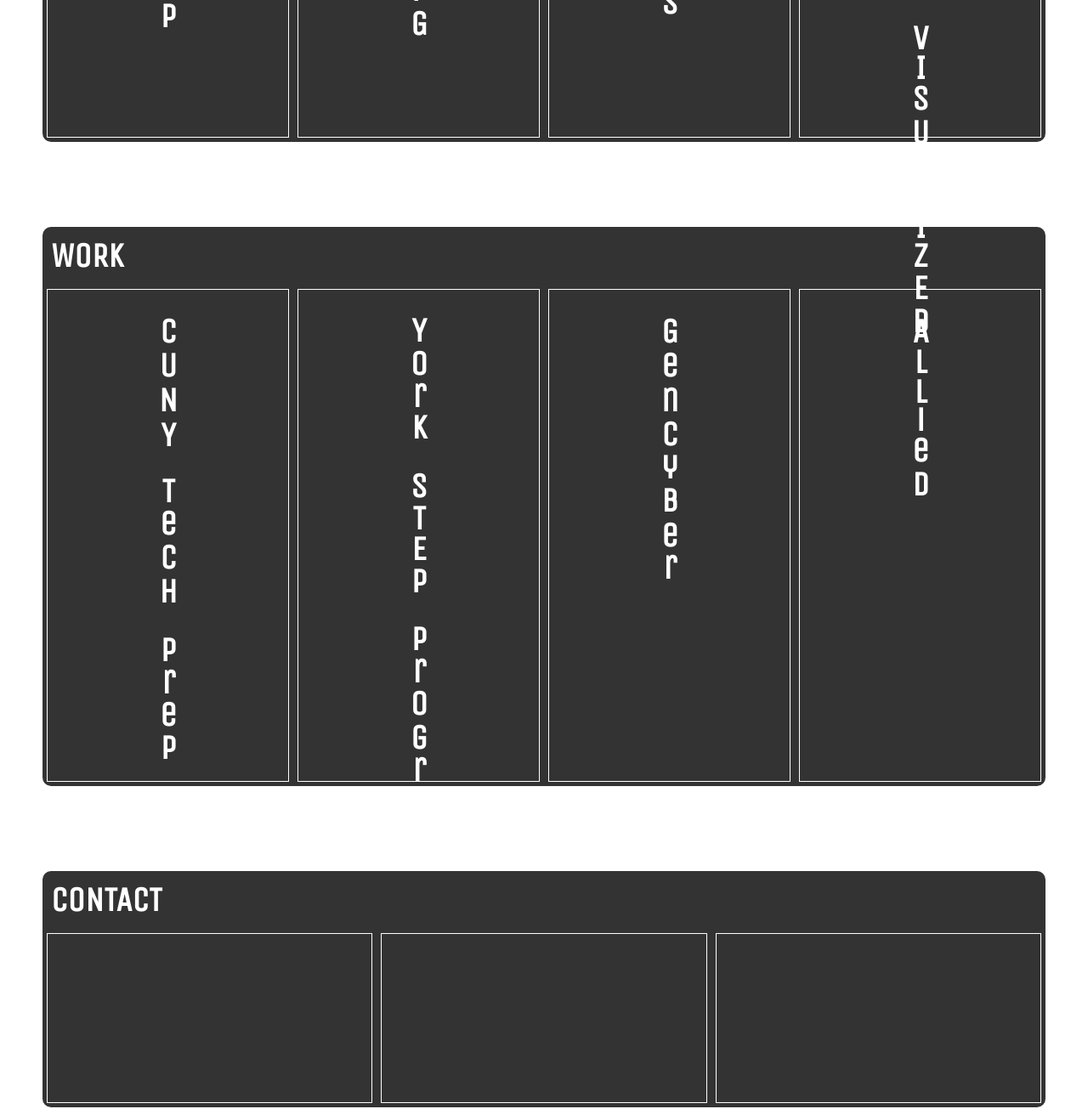
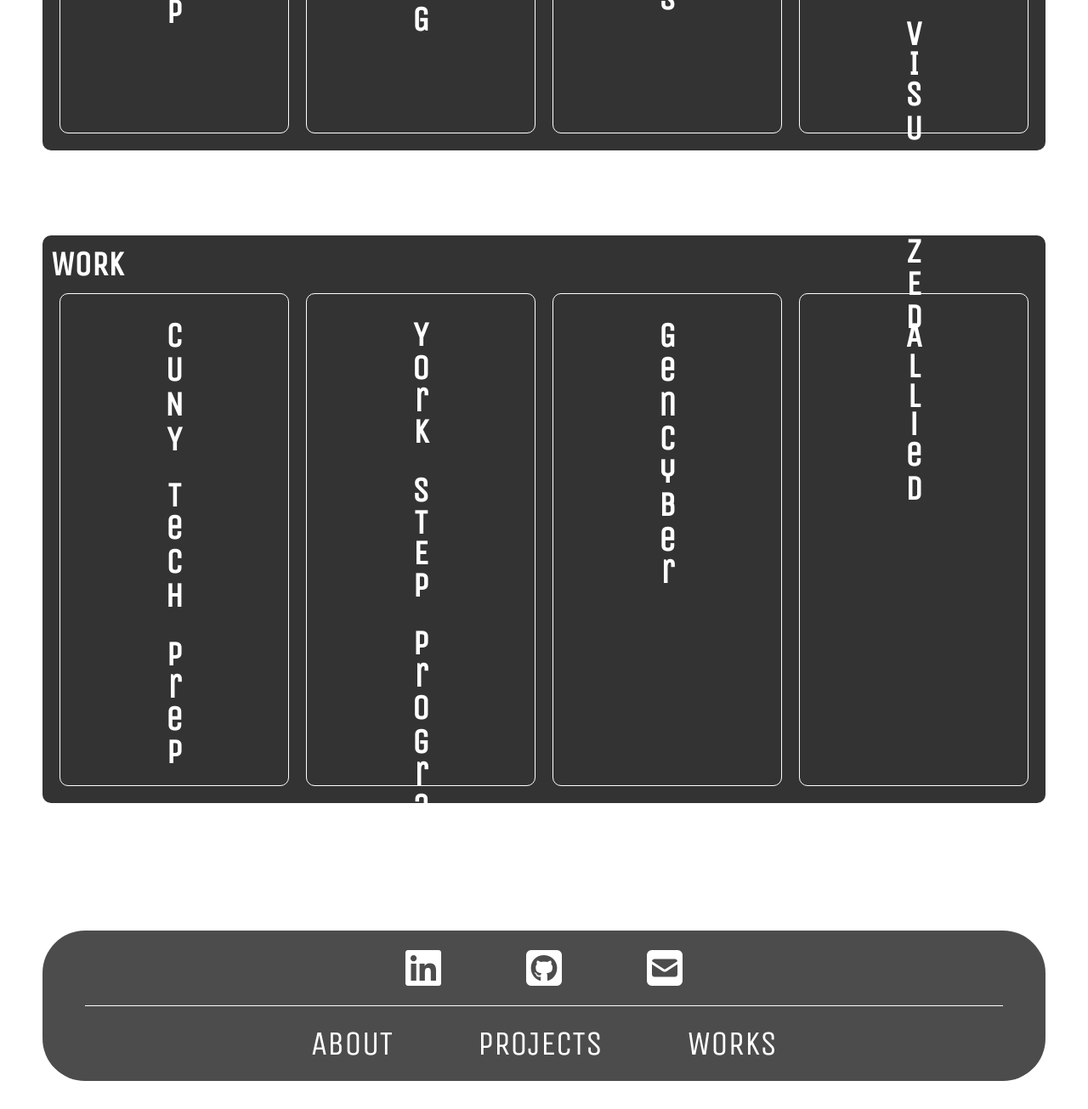
Before and after one commit to fazad101/ct360_project, a plain HTML site: page project/index.html in a window 1280 px wide. Shown: the part 1140-2445 px from the top of the page at 85% size. Drawn offline with nearby package versions, Linux system fonts and the light colour scheme.

Commit message:
Started work on footer

```diff
--- a/project/index.html
+++ b/project/index.html
@@ -42,7 +42,7 @@
         class="background-image"
       />
 
-      <div class="intro">
+      <div class="intro" id="about">
         <div class="sheild">
           <h1>FAZAD RASHEED</h1>
           <p>
@@ -52,16 +52,17 @@
             asperiores nesciunt magni ut distinctio quos necessitatibus!
           </p>
         </div>
+
       </div>
       <div class="down-arrow">
         <a href="#project"> <i class="fa-solid fa-angles-down fa-3x"></i></a>
       </div>
+
       <div class="content-container">
         <!-- Projects Section ################################################################################################################################## -->
         <section id="project">
           <h2>PROJECTS</h2>
           <div class="div-containers">
-
             <div class="project-one">
               <h3>
                 <span>D</span><span>R</span><span>A</span><span>W</span
@@ -258,22 +259,17 @@
           </div>
         </section>
 
-        <!-- <hr /> -->
-        <!-- Contact info Section ############################################################################################################################## -->
-        <section id="contact">
-          <h2>CONTACT</h2>
-          <div class="contacts">
-            <div></div>
-            <div></div>
-            <div></div>
-          </div>
-        </section>
-      </div>
-
       <footer>
-        <i class="fa-brands fa-linkedin fa-2x"></i>
-        <i class="fa-brands fa-square-github fa-2x"></i>
-        <i class="fa-solid fa-square-envelope fa-2x"></i>
+        <div class="icons">
+          <i class="fa-brands fa-linkedin fa-3x"></i>
+          <i class="fa-brands fa-square-github fa-3x"></i>
+          <i class="fa-solid fa-square-envelope fa-3x"></i>
+        </div>
+        <div class="fast-travel">
+          <a href="#about">ABOUT</a>
+          <a href="#project">PROJECTS</a>
+          <a href="#work">WORKS</a>
+        </div>
       </footer>
       <script src="myscripts.js"></script>
     </div>
--- a/project/myscripts.js
+++ b/project/myscripts.js
@@ -19,7 +19,7 @@
 //            SCROLL EVENT
 window.onscroll = () => {
   let top = window.pageYOffset;
-  if (top > 200) {
+  if (top > 100) {
     intro.classList.add("hidden");
   } else {
     intro.classList.remove("hidden");
--- a/project/styles.css
+++ b/project/styles.css
@@ -117,6 +117,7 @@
 
 .intro {
   border: 1px solid black;
+  border-radius: 30px;
   /* height: 400px; */
   margin: 50px 200px;
   padding: 100px 80px;
@@ -172,7 +173,7 @@
   margin: 10px;
 }
 
-hr {
+/* hr {
   text-align: center;
   border: none;
   border-radius: 10px;
@@ -180,20 +181,21 @@
   height: 6px;
   width: 99%;
   margin: 50px auto;
-}
+} */
 /* Div-Containers for all ########################################################################################################################################## */
 
 .div-containers {
   display: flex;
+  margin: 0 10px 10px 10px;
 }
 
 .div-containers div {
   width: 100%;
   position: relative;
   border: 1px solid white;
-  margin: 5px;
+  border-radius: 10px;
+  margin: 0 10px 10px 10px;
   height: var(--divHeight);
-  /* overflow: hidden; */
   display: flex;
   justify-content: center;
   /* align-items: center; */
@@ -213,29 +215,28 @@
 
 .div-containers div h3 span {
   display: block;
-  padding: 10px;
+  margin: 10px;
   transform: rotate(-90deg);
   transition: all 1s ease-in-out;
 }
-
+/* Content of Each ############################################################################################################################### */
 .div-containers div .content {
   margin: 50px;
   background: none;
   opacity: 0;
-  /* border: 5px solid green;          */
   transform: translateY(50%);
-
-  display: flex;
+  display: none;                      /* Display: flex; */
   justify-content: center;
 }
 
 .div-containers div .content p {
+  padding-top: 10px;
   font-size: 20px;
 }
 
 .div-containers div .content video {
-  padding-top: 50px;
-  width: 60%;
+  padding-top: 10px;
+  width: 80%;
   margin: 0 auto;
 }
 
@@ -244,8 +245,7 @@
 }
 
 .div-containers div:hover h3 {
-  /* top: 1px;
-  transform: rotate(0deg) translate(-50%); */
+  /* transform: rotate(0deg) translate(-50%);  */
   animation: 1s ease-in-out forwards letter_rotate;
   animation-direction: alternate; /* TO FIX - Animations snaps back, alternate should fix? */
   /* animation: 1s ease-in-out letter_rotate_out; */
@@ -253,10 +253,11 @@
 
 .div-containers div:hover h3 span {
   transform: rotate(0deg);
-  padding: 2px;
+  margin: 0;
 }
 
 .div-containers div:hover .content {
+  display: flex;
   animation: ease-in-out 1.5s forwards fadeUp;
 }
 
@@ -277,9 +278,13 @@
   50% {
     top: 10%;
   }
+  90% {
+    text-decoration: none;
+  }
   to {
     top: 1px;
     transform: rotate(0deg) translate(-50%, 0);
+    text-decoration: underline;
   }
 }
 
@@ -296,79 +301,39 @@
     transform: rotate(90deg);
   }
 }
-/* Project Section ############################################################################################################################################### */
-
-/* Work Section ################################################################################################################################################## */
-/* #works {
-  display: flex;
-}
-
-#works div {
-  width: 100%;
-  position: relative;
-  border: 1px solid white;
-  margin: 5px;
-  height: var(--divHeight);
-  display: flex;
-  justify-content: center;
-  transition: all 1s ease-in-out;
-}
-
-#works div h3 {
-  font-size: 20px;
-  transform-origin: center left;
-  position: absolute;
-  top: 15px;
-  left: 50%;
-  transform: translate(-50%);
-  display: flex;
-  flex-direction: row;
-  transition: all 1s ease-in-out;
-  transform: rotate(90deg) translate(-20px);
-}
-
-#works div h3 span {
-  padding: 4px;
-  transform: rotate(-90deg);
-  transition: all 1s ease-in-out;
-}
-
-#works div:hover {
-  width: 400%;
-}
-
-#works div:hover h3 {
-  top: 1px;
-  left: 5px;
-  transform: rotate(0deg);
-}
-
-#works div:hover h3 span {
-  transform: rotate(0deg);
-} */
-
-/* Contact Section ############################################################################################################################################### */
-.contacts {
-  display: flex;
-  /* transform: rotate(45deg); */
-  /* overflow: hidden; */
-}
-
-.contacts div {
-  border: 1px solid white;
-  width: 100%;
-  height: 200px;
-  margin: 5px;
-}
 
 /* Footer Section ############################################################################################################################################### */
 footer {
-  width: 100vw;
-  z-index: 1;
-  /* height: 100px; */
-  border: 1px solid black;
+  margin-top: 100px;
+  /* width: 100vw; */
+  background-color: rgba(0, 0, 0, 0.7);
+  border-radius: 50px;
 }
 
+footer div {
+  display: flex;
+  justify-content: center;
+}
+
+footer .icons {
+  justify-content: center;
+  border-bottom: 1px white solid;
+  margin: 0 50px;
+}
+
+footer .fast-travel {
+  font-size: 40px;
+}
+
+.fast-travel a {
+  text-decoration: none;
+  margin: 20px 50px;
+}
+
+.icons i {
+  margin: 20px 50px;
+}
+/* JS added classes ############################################################################################################################################# */
 .hidden {
   opacity: 0;
 }
```
